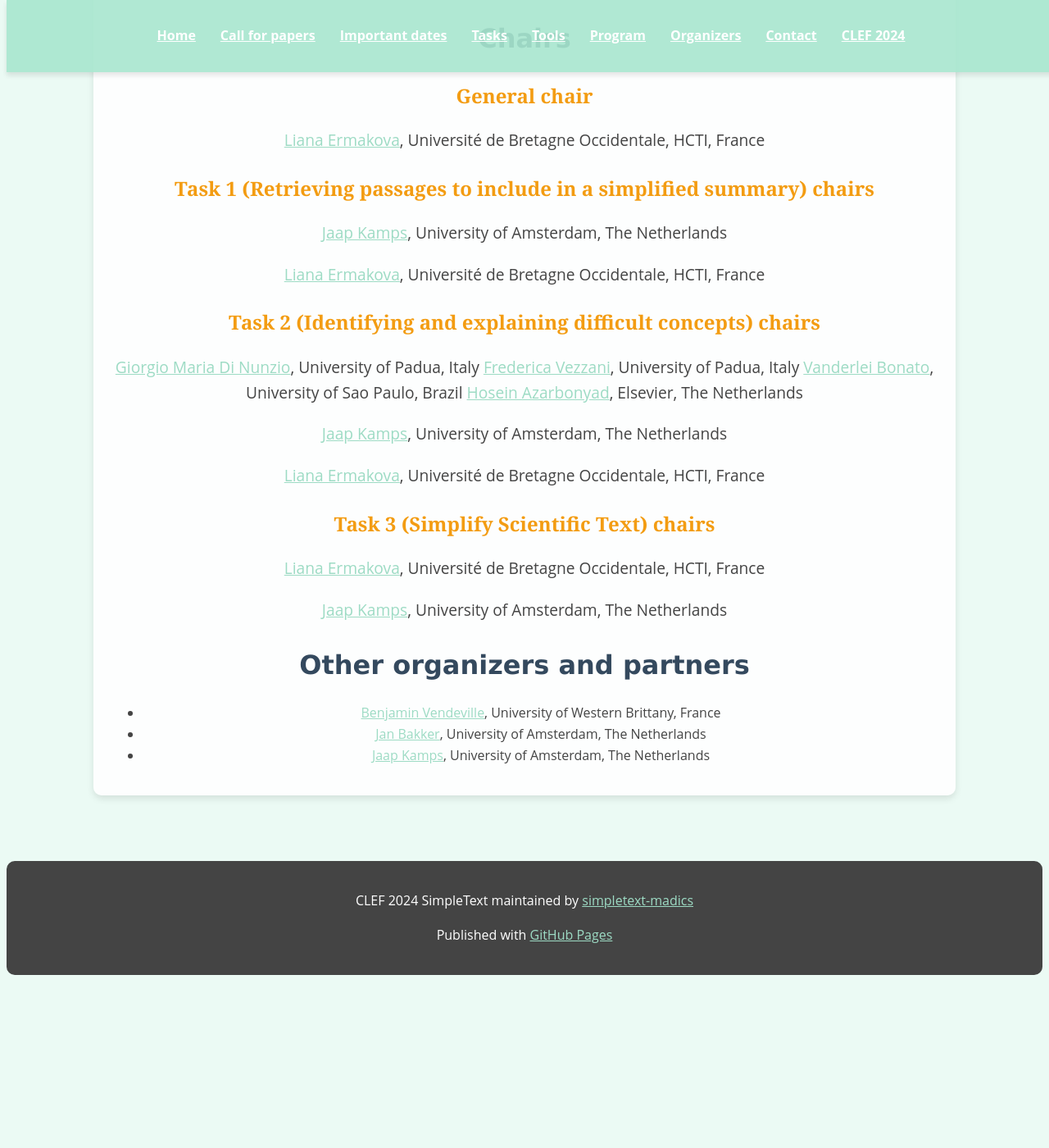
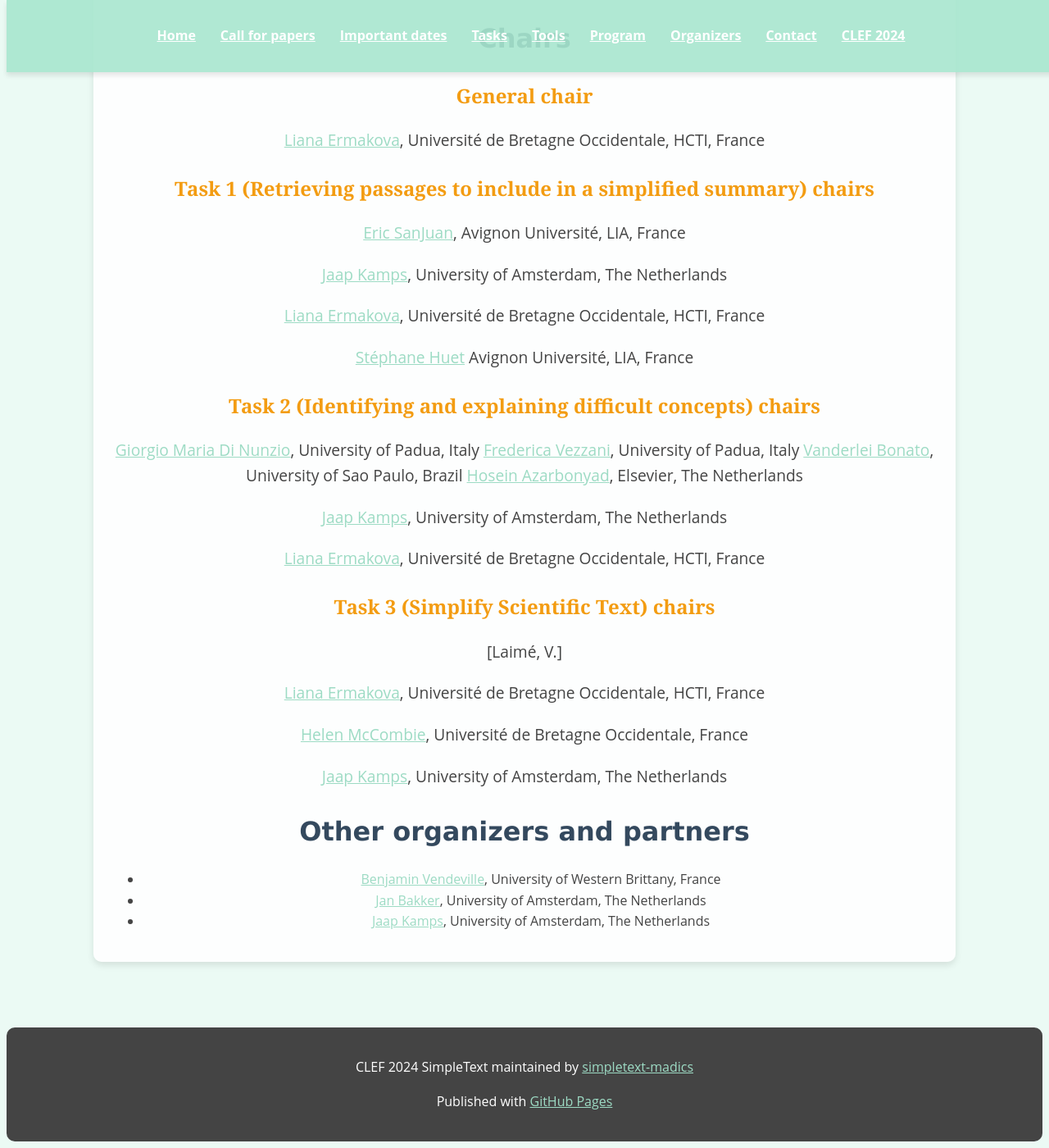
Before and after one commit to simpletext-madics/2025, a Jekyll site: the page built from organizers.md, in a window 1280 px wide and 1400 px high, scrolled down 552 px. Shown: the whole window at 82% size. Built offline with Jekyll 4.4.1, drawn with Linux system fonts in a browser that asks for light colours; before the commit the page ends 1749 px from its top, so only the background shows below that.

Commit message:
Update organizers.md

```diff
--- a/organizers.md
+++ b/organizers.md
@@ -13,12 +13,16 @@ title: Organizers
 [Liana Ermakova](https://nouveau.univ-brest.fr/hcti/fr/membre/liana-ermakova), Université de Bretagne Occidentale, HCTI, France
 
 ### Task 1 (Retrieving passages to include in a simplified summary) chairs
+[Eric SanJuan](https://termwatch.es/), Avignon Université, LIA, France
 
 [Jaap Kamps](https://e.humanities.uva.nl/), University of Amsterdam, The Netherlands
 
 [Liana Ermakova](https://nouveau.univ-brest.fr/hcti/fr/membre/liana-ermakova), Université de Bretagne Occidentale, HCTI, France
 
+[Stéphane Huet](https://cv.hal.science/shuet) Avignon Université, LIA, France
+
 ### Task 2 (Identifying and explaining difficult concepts) chairs
+
 [Giorgio Maria Di Nunzio](https://scholar.google.fr/citations?user=Awl_HDoAAAAJ&hl=no), University of Padua, Italy
 [Frederica Vezzani](https://www.dei.unipd.it/~vezzanif/), University of Padua, Italy
 [Vanderlei Bonato](https://scholar.google.com.br/citations?user=zpk7tC0AAAAJ&hl=en), University of Sao Paulo, Brazil
@@ -30,7 +34,11 @@ title: Organizers
 
 ### Task 3 (Simplify Scientific Text) chairs
 
+[Laimé, V.]
+
 [Liana Ermakova](https://nouveau.univ-brest.fr/hcti/fr/membre/liana-ermakova), Université de Bretagne Occidentale, HCTI, France
+
+[Helen McCombie](https://www.linkedin.com/in/helen-mccombie-a7a2176a/?originalSubdomain=fr), Université de Bretagne Occidentale, France
 
 [Jaap Kamps](https://e.humanities.uva.nl/), University of Amsterdam, The Netherlands
 
```
